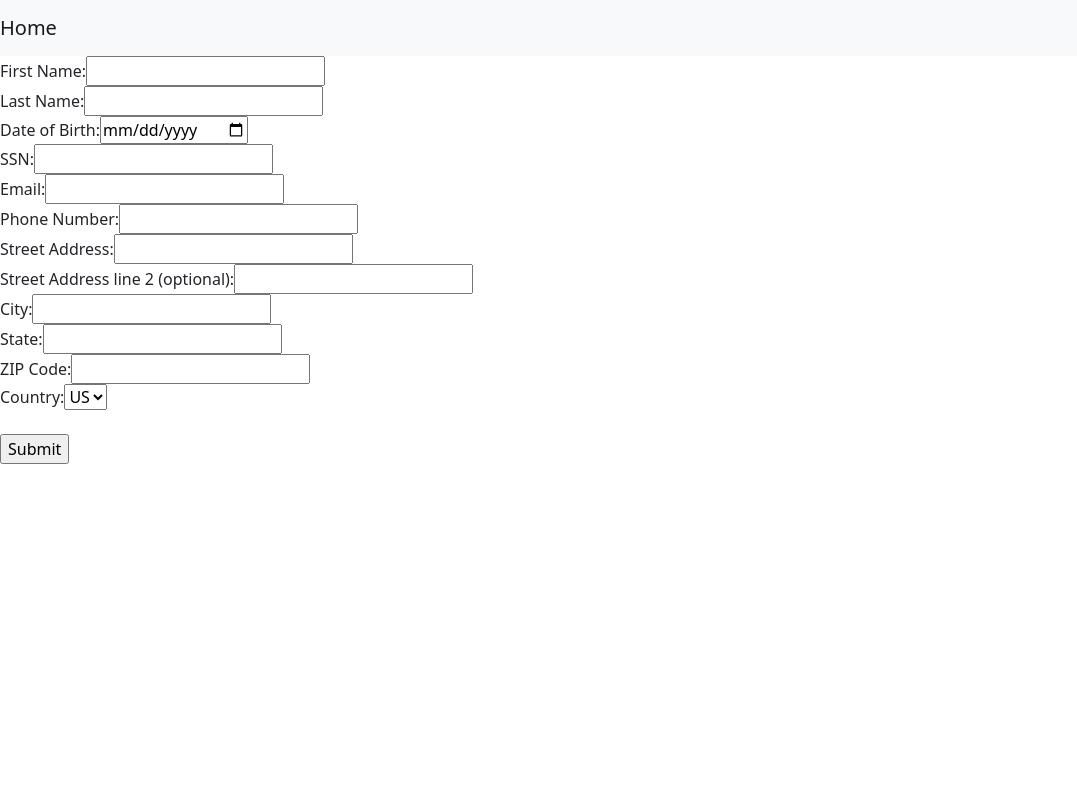
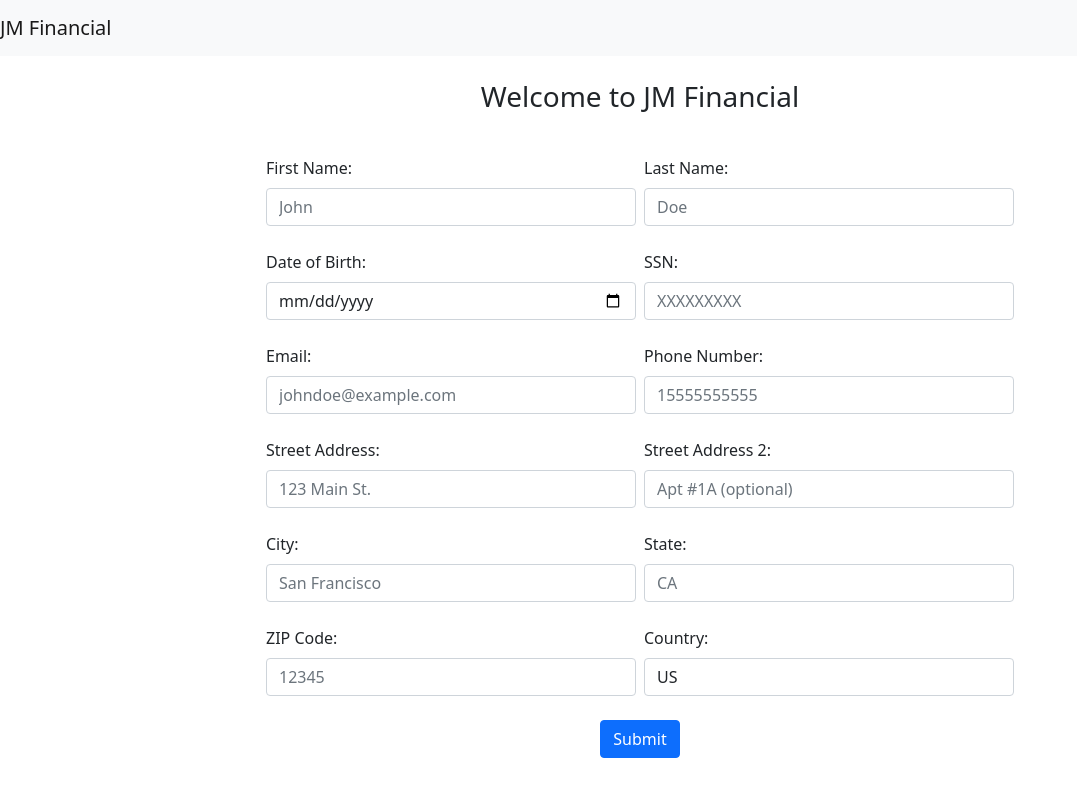
Before and after one commit to jordan-maulino/alloy, a Flask app: page /apply in a window 1280 px wide. Shown: the whole page, without its empty margins (0-1077 px from the left). Run offline with Flask 2, Linux system fonts and the light colour scheme.

Commit message:
stylized form

```diff
--- a/form.py
+++ b/form.py
@@ -1,7 +1,7 @@
 from flask_wtf import FlaskForm
 from wtforms import (StringField, SubmitField, EmailField,
                     TelField, SelectField, DateField, IntegerField)
-from wtforms.validators import DataRequired, Email, Length, Optional
+from wtforms.validators import DataRequired, Email, Length, Optional, ValidationError
 
 class InfoForm(FlaskForm):
     name_first = StringField('First Name: ', validators=[DataRequired()])
@@ -11,7 +11,7 @@
     email_address = EmailField("Email: ", validators=[DataRequired()])
     phone_number = TelField('Phone Number: ', validators=[Optional(), Length(11)])
     address_line_1 = StringField("Street Address: ", validators=[DataRequired()])
-    address_line_2 = StringField("Street Address line 2 (optional): ", validators=[Optional()])
+    address_line_2 = StringField("Street Address 2: ", validators=[Optional()])
     address_city = StringField("City: ", validators=[DataRequired()])
     address_state = StringField("State: ", validators=[DataRequired(), Length(2)])
     address_postal_code = TelField("ZIP Code: ", validators=[DataRequired(), Length(5)])
--- a/templates/apply.html
+++ b/templates/apply.html
@@ -1,36 +1,98 @@
 {% extends "base.html" %}
 
 {% block content %}
+<br>
+<h3>Welcome to JM Financial</h3>
+<br>
 <form method='POST'>
     {{ form.hidden_tag() }}
-    {{form.name_first.label}}{{form.name_first}}
-    <br>
-    {{form.name_last.label}}{{form.name_last}}
-    <br>
-    {{form.birth_date.label}}{{form.birth_date}}
-    <br>
-    {{form.document_ssn.label}}{{form.document_ssn}}
-    <br>
-    {{form.email_address.label}}{{form.email_address}}
-    <br>
-    {{form.phone_number.label}}{{form.phone_number}}
-    <br>
-    {{form.address_line_1.label}}{{form.address_line_1}}
-    <br>
-    {{form.address_line_2.label}}{{form.address_line_2}}
-    <br>
-    {{form.address_city.label}}{{form.address_city}}
-    <br>
-    {{form.address_state.label}}{{form.address_state}}
-    <br>
-    {{form.address_postal_code.label}}{{form.address_postal_code}}
-    <br>
-    {{form.address_country_code.label}}{{form.address_country_code}}
+
+    <div class="container-md">
+
+        <div class="row g-2">
+            <div class = "col">
+                {{form.name_first.label(class='form-label')}}
+                {{form.name_first(class='form-control', placeholder='John')}}
+            </div>
 
 
+            <div class = "col">
+                {{form.name_last.label(class='form-label')}}
+                {{form.name_last(class='form-control', placeholder='Doe')}}
+            </div>
+        </div>
+
+        <br>
+
+        <div class="row g-2">
+            <div class = "col">
+                {{form.birth_date.label(class='form-label')}}
+                {{form.birth_date(class='form-control')}}
+            </div>
+
+            <div class = "col">
+                {{form.document_ssn.label(class='form-label')}}
+                {{form.document_ssn(class='form-control', placeholder='XXXXXXXXX')}}
+            </div>
+        </div>
+
+        <br>
+
+        <div class="row g-2">
+            <div class = "col">
+                {{form.email_address.label(class='form-label')}}
+                {{form.email_address(class='form-control', placeholder='johndoe@example.com')}}
+            </div>
+
+            <div class = "col">
+                {{form.phone_number.label(class='form-label')}}
+                {{form.phone_number(class='form-control', placeholder='15555555555')}}
+            </div>
+
+        </div>
+
+        <br>
+        <div class="row g-2">
+            <div class = "col">
+                {{form.address_line_1.label(class='form-label')}}
+                {{form.address_line_1(class='form-control', placeholder='123 Main St.')}}
+            </div>
+
+            <div class = "col">
+                {{form.address_line_2.label(class='form-label')}}
+                {{form.address_line_2(class='form-control', placeholder='Apt #1A (optional)')}}
+            </div>
+        </div>
+        <br>
+        <div class="row g-2">
+            <div class = "col">
+                {{form.address_city.label(class='form-label')}}
+                {{form.address_city(class='form-control', placeholder='San Francisco')}}
+            </div>
+            <div class = "col">
+                {{form.address_state.label(class='form-label')}}
+                {{form.address_state(class='form-control', placeholder='CA')}}
+            </div>
+        </div>
     <br>
-    <br>
-    {{form.submit()}}
+        <div class="row g-2">
+            <div class = "col">
+                {{form.address_postal_code.label(class='form-label')}}
+                {{form.address_postal_code(class='form-control', placeholder='12345')}}
+            </div>
+
+            <div class = "col">
+                {{form.address_country_code.label(class='form-label')}}
+                {{form.address_country_code(class='form-control')}}
+            </div>
+        </div>
+
+        <br>
+        <div class="col text-center">
+            {{form.submit(class="btn btn-primary mb-3")}}
+        </div>
+
+    </div>
 
 </form>
 
--- a/templates/base.html
+++ b/templates/base.html
@@ -6,11 +6,19 @@
     <title></title>
     <link href="https://cdn.jsdelivr.net/npm/bootstrap@5.1.3/dist/css/bootstrap.min.css" rel="stylesheet" integrity="sha384-1BmE4kWBq78iYhFldvKuhfTAU6auU8tT94WrHftjDbrCEXSU1oBoqyl2QvZ6jIW3" crossorigin="anonymous">
     <script src="https://cdn.jsdelivr.net/npm/bootstrap@5.1.3/dist/js/bootstrap.bundle.min.js" integrity="sha384-ka7Sk0Gln4gmtz2MlQnikT1wXgYsOg+OMhuP+IlRH9sENBO0LRn5q+8nbTov4+1p" crossorigin="anonymous"></script>
-
+<style>
+    h1{text-align: center}
+    h3{text-align: center}
+    .container-md{
+        margin: auto;
+        width: 60%;
+        padding: 10px;
+}
+</style>
 </head>
 <body>
     <nav class="navbar navbar-expand-lg navbar-light bg-light">
-        <a class="navbar-brand" href="{{url_for('index')}}" >Home</a>
+        <a class="navbar-brand" href="{{url_for('index')}}" >JM Financial</a>
     </nav>
 
     {% block content %}
--- a/templates/index.html
+++ b/templates/index.html
@@ -3,10 +3,12 @@
 
 {% block content %}
 
-<h1>Weclome!</h1>
+<h1>The Bay Area's Premier Financial Institution</h1>
 
 <div class="container">
-    <a class="btn btn-primary btn-lg" type="button" href="{{url_for('apply')}}">Apply now!</a>
+    <div class="col text-center">
+    <a class="btn btn-primary btn-lg" type="button" href="{{url_for('apply')}}">Sign Up Today!</a>
+    </div>
 </div>
 
 
```
